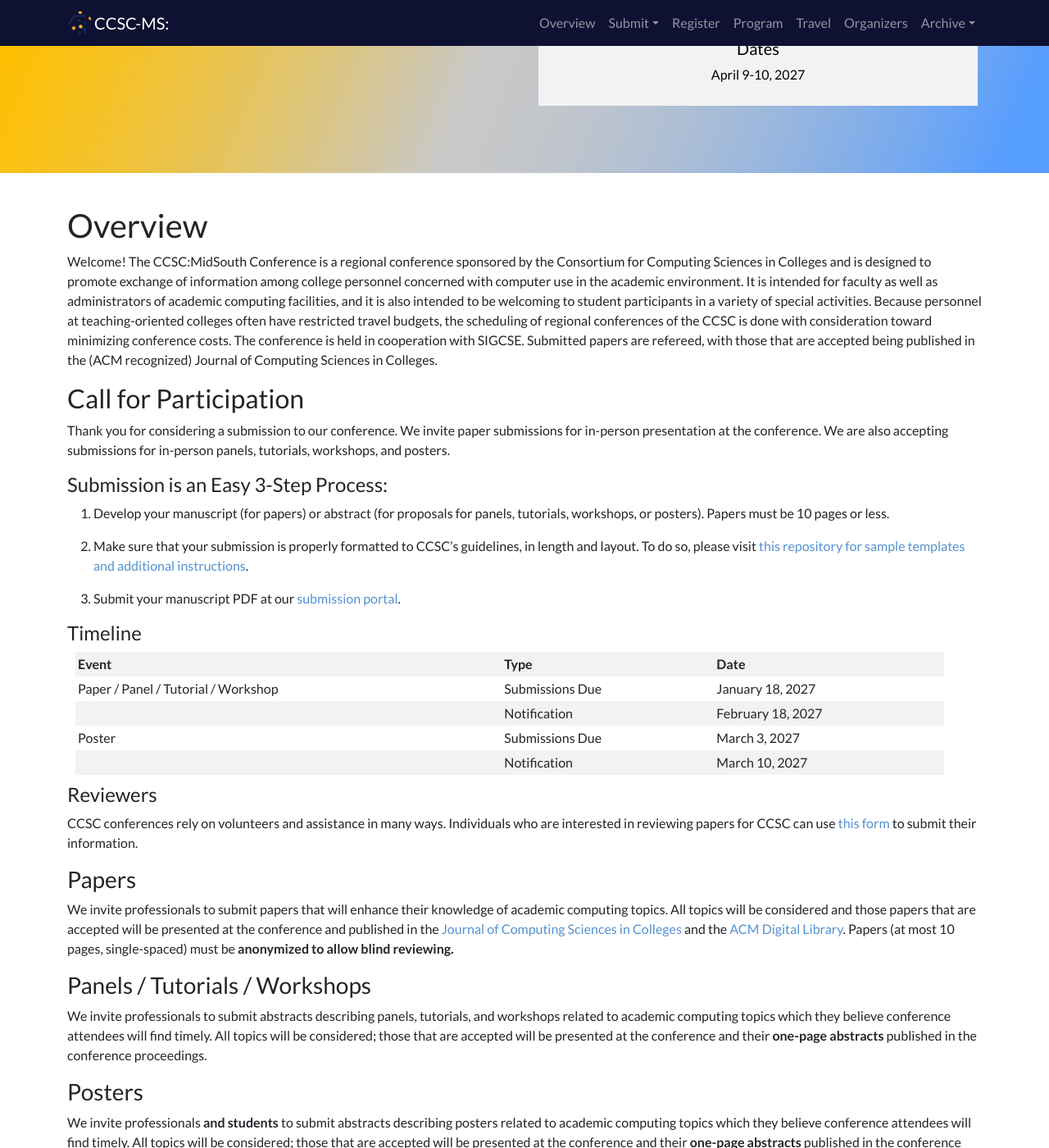
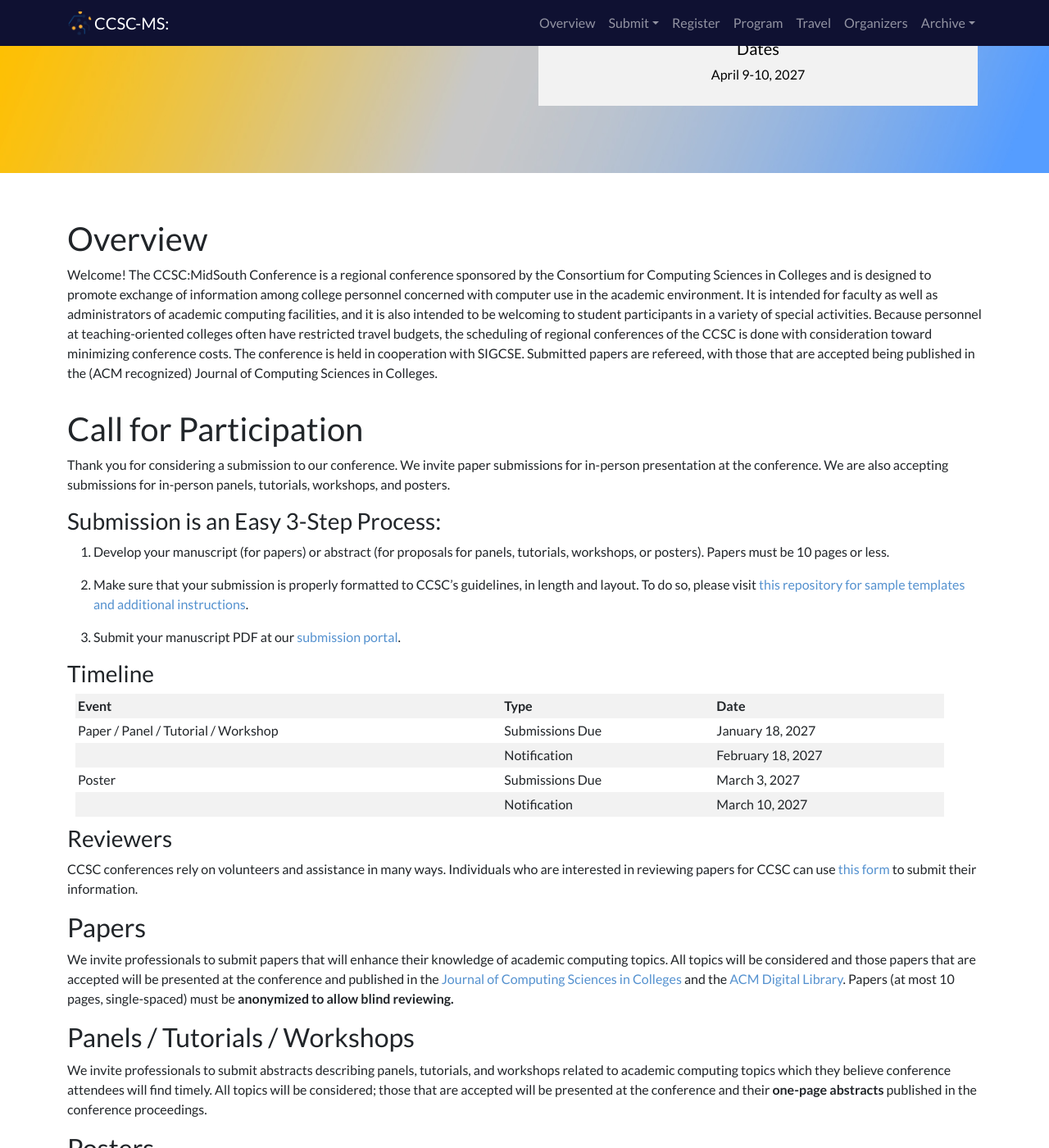
Before and after one commit to ccsc-midsouth/ccsc-midsouth.github.io, a Jekyll site: the page built from index.md, in a window 1280 px wide and 1400 px high, scrolled down 245 px. Shown: the whole window at 82% size. Built offline with Jekyll 4.4.1, drawn with Linux system fonts in a browser that asks for light colours; nearby versions of some CDN libraries.

Commit message:
Working on Header Styling

```diff
--- a/assets/css/main.css
+++ b/assets/css/main.css
@@ -10,6 +10,16 @@ html {
 body {
   font-family: "Lato", -apple-system, BlinkMacSystemFont, "Segoe UI", Roboto, "Helvetica Neue", Arial, sans-serif, "Apple Color Emoji", "Segoe UI Emoji", "Segoe UI Symbol";
   padding-top: 54px;
+}
+
+:is(h1, h2, h3, h4, h5, h6) {
+font-weight: 400;
+font-style: normal;
+}
+
+h1 {
+  border-block-start: .375rem solid var(--orange-accessible);
+  padding-block-start: 1rem;
 }
 
 @media (min-width: 992px) {
--- a/index.md
+++ b/index.md
@@ -21,7 +21,7 @@ travel: false
 
 {% if page.program %}
 
-## <a name="Program">Program</a>
+# <a name="Program">Program</a>
 
 The conference program is available at [conftool](https://www.conftool.org/ccsc-ms/index.php?page=browseSessions&print=embed).
 
@@ -29,7 +29,7 @@ The conference program is available at [conftool](https://www.conftool.org/ccsc-
 
 {% if page.registration %}
 
-## <a name="registration">Registration</a>
+# <a name="registration">Registration</a>
 
 [Registration](https://www.conftool.org/ccsc-ms/) for the CCSC:Midsouth conference is open!
 
@@ -56,11 +56,11 @@ The conference program is available at [conftool](https://www.conftool.org/ccsc-
 
 {% if page.participation %}
 
-## <a name="cfp">Call for Participation</a>
+# <a name="cfp">Call for Participation</a>
 
 Thank you for considering a submission to our conference. We invite paper submissions for in-person presentation at the conference. We are also accepting submissions for in-person panels, tutorials, workshops, and posters.
 
-#### Submission is an Easy 3-Step Process:
+### Submission is an Easy 3-Step Process:
 
 1. Develop your manuscript (for papers) or abstract (for proposals for panels, tutorials, workshops, or posters). Papers must be 10 pages or less.
 
@@ -68,7 +68,7 @@ Thank you for considering a submission to our conference. We invite paper submis
 
 1. Submit your manuscript PDF at our [submission portal](https://www.conftool.org/ccsc-ms/).
 
-#### Timeline
+### Timeline
 
 | Event | Type | Date |
 |:------|:-----|:-----|
@@ -77,19 +77,19 @@ Thank you for considering a submission to our conference. We invite paper submis
 | Poster | Submissions Due | March 3, 2027 |
 |  | Notification | March 10, 2027 |
 
-#### Reviewers
+### Reviewers
 
 CCSC conferences rely on volunteers and assistance in many ways. Individuals who are interested in reviewing papers for CCSC can use [this form](https://forms.gle/BuBMkC2UQaNCmgh38) to submit their information.
 
-### Papers
+## Papers
 
 We invite professionals to submit papers that will enhance their knowledge of academic computing topics. All topics will be considered and those papers that are accepted will be presented at the conference and published in the [Journal of Computing Sciences in Colleges](https://www.ccsc.org/journal/) and the [ACM Digital Library](https://dl.acm.org/). Papers (at most 10 pages, single-spaced) must be **anonymized to allow blind reviewing.**
 
-### Panels / Tutorials / Workshops
+## Panels / Tutorials / Workshops
 
 We invite professionals to submit abstracts describing panels, tutorials, and workshops related to academic computing topics which they believe conference attendees will find timely. All topics will be considered; those that are accepted will be presented at the conference and their **one-page abstracts** published in the conference proceedings.
 
-### Posters
+## Posters
 
 We invite professionals **and students** to submit abstracts describing posters related to academic computing topics which they believe conference attendees will find timely. All topics will be considered; those that are accepted will be presented at the conference and their **one-page abstracts** published in the conference proceedings.
 
@@ -97,7 +97,7 @@ We invite professionals **and students** to submit abstracts describing posters
 
 {% if page.programming %}
 
-## <a name="programming">Student Programming Contest</a>
+# <a name="programming">Student Programming Contest</a>
 
 We will be hosting a student programming contest Friday afternoon, April 10, with prizes awarded. Each team may have up to three students from a college or university. Team members must be enrolled fulltime at the same institution and seeking an undergraduate degree.
 
@@ -107,7 +107,7 @@ The registration deadline for the student programming contest is **???**.
 
 We will provide a Linux laptop for each team and a restricted network environment.
 
-### Schedule
+## Schedule
 
 Friday 4:30pm - 5:30pm: practice, registration, questions, instructions
 
@@ -115,7 +115,7 @@ Friday 5:30pm - 8:30pm: contest
 
 Saturday 11:00am - 12:30pm: (second breakout session) debrief and awards
 
-### Format
+## Format
 
 The contest is similar to the International Collegiate Programming Contest (ICPC).
 
@@ -129,7 +129,7 @@ Teams submit solutions to an online judge similar to Kattis. The exact details a
 
 Snacks and dinner will be provided to team members.
 
-### More Information
+## More Information
 
 A copy of the exact rules will be provided to registered teams before the conference.
 
@@ -141,7 +141,7 @@ We hope to see you in April!
 
 {% if page.travel %}
 
-## <a name="travel">Travel</a>
+# <a name="travel">Travel</a>
 
 Lipscomb University is located at [1 University Park Dr, Nashville, TN 37204](https://maps.app.goo.gl/4k2ZM1m62JaqTTgM6).
 
@@ -164,18 +164,18 @@ There will be reserved parking for conference attendees on the lower level of th
 
 On Friday, after parking in the North Lot, please proceed to McFarland (labeled building 4) for the opening plenary session.  Student volunteers will be available to provide directions.
 
-### Hotel Recommendations
+## Hotel Recommendations
 
 Multiple Hotels are available near Lipscomb University. Please visit the Lipscomb University website for [recommended hotels and booking codes](https://lipscomb.edu/student-life/nashville/staying).
 
 {% endif %}
 
-## <a name="committee">Organizers</a>
+# <a name="committee">Organizers</a>
 
 The CCSC:MidSouth Conference would not happen without the volunteers listed below. If you would like to volunteer to help organize future
 conferences, please contact [Gabe Ferrer](https://www.hendrix.edu/mathcs/profile.aspx?id=70718), CCSC MidSouth Regional Representative.
 
-### Steering Committee
+## Steering Committee
 
 | Position  | Volunteer | Institution |
 |:------|:------|
@@ -185,7 +185,7 @@ conferences, please contact [Gabe Ferrer](https://www.hendrix.edu/mathcs/profile
 | Treasurer         | Ed Lindoo | Regis University|
 | Webmaster         | Mark Goadrich | Hendrix College
 
-### Conference Committee
+## Conference Committee
 
 | Position  | Volunteer | Institution |
 |:------|:------|
@@ -197,6 +197,6 @@ conferences, please contact [Gabe Ferrer](https://www.hendrix.edu/mathcs/profile
 | Exhibitors Chair | TBA |  |
 | Publicity Chair | TBA |  |
 
-## <a name="sponsors">Sponsors</a>
+# <a name="sponsors">Sponsors</a>
 
 {% include resources.html content=site.resources %}
```
